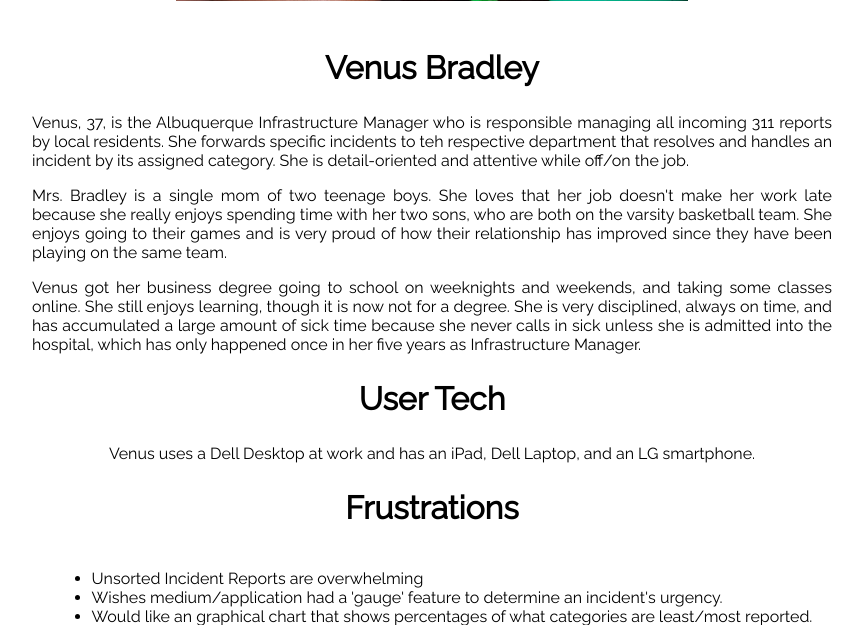
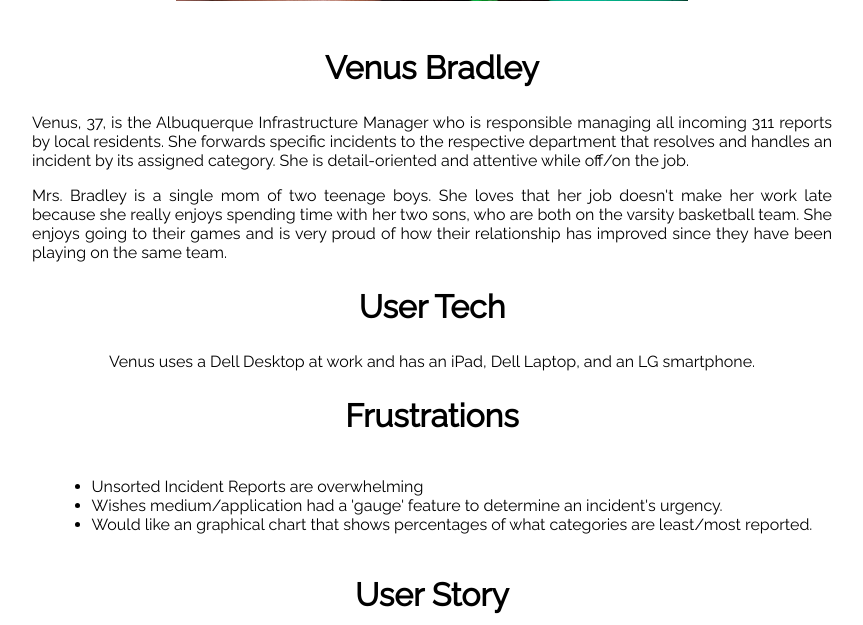
Before and after one commit to Koriganp/infrastructure, a PHP site: page /epic/venus.php in a window 1280 px wide. Shown: the part 730-1355 px from the top of the page, without its empty margins (208-1071 px from the left). Run offline with PHP 8.4, Linux system fonts and the light colour scheme.

Commit message:
repaired venus

```diff
--- a/epic/venus.php
+++ b/epic/venus.php
@@ -20,9 +20,8 @@
 		<h1>Persona 2</h1>
 		<img class="persona" src="images/issa-rae-edit.jpg" alt = "Image of Venus Bradley">
 		<h2 class="about">Venus Bradley</h2>
-		<p>Venus, 37, is the Albuquerque Infrastructure Manager who is responsible managing all incoming 311 reports by local residents. She forwards specific incidents to teh respective department that resolves and handles an incident by its assigned category. She is detail-oriented and attentive while off/on the job.</p>
+		<p>Venus, 37, is the Albuquerque Infrastructure Manager who is responsible managing all incoming 311 reports by local residents. She forwards specific incidents to the respective department that resolves and handles an incident by its assigned category. She is detail-oriented and attentive while off/on the job.</p>
 		<p>Mrs. Bradley is a single mom of two teenage boys. She loves that her job doesn't make her work late because she really enjoys spending time with her two sons, who are both on the varsity basketball team. She enjoys going to their games and is very proud of how their relationship has improved since they have been playing on the same team.</p>
-		<p>Venus got her business degree going to school on weeknights and weekends, and taking some classes online. She still enjoys learning, though it is now not for a degree. She is very disciplined, always on time, and has accumulated a large amount of sick time because she never calls in sick unless she is admitted into the hospital, which has only happened once in her five years as Infrastructure Manager.</p>
 		<h2>User Tech</h2>
 		<p class = "story">Venus uses a Dell Desktop at work and has an iPad, Dell Laptop, and an LG smartphone.</p>
 		<h2>Frustrations</h2>
```
